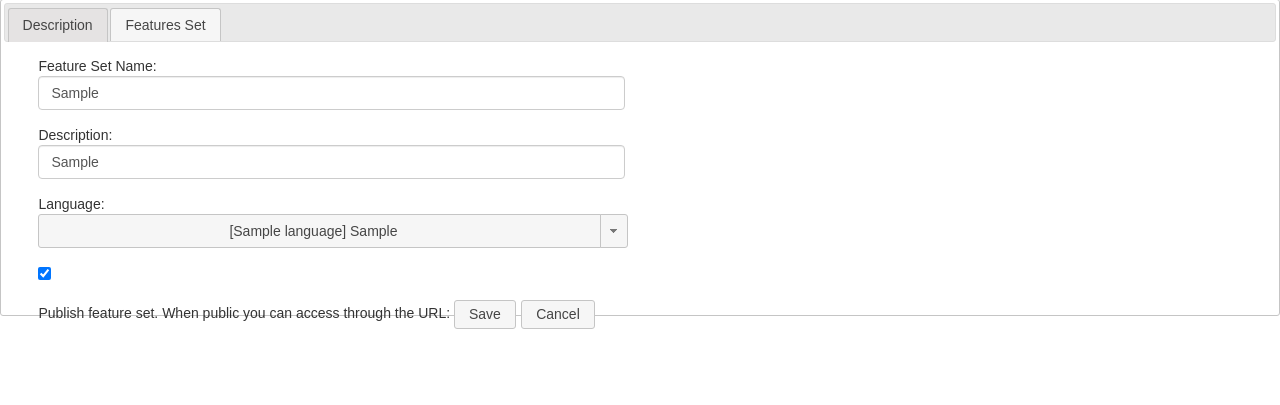
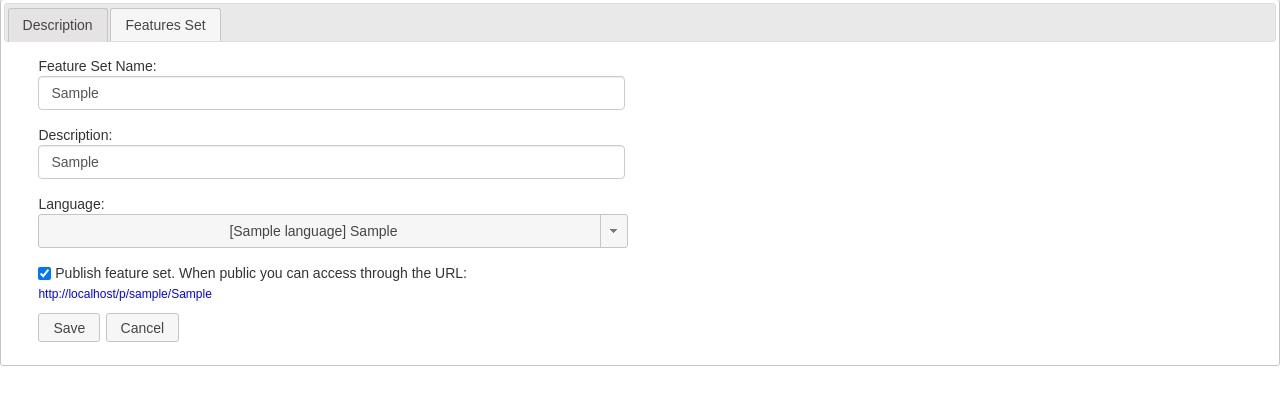
Before and after one commit to daniel-hasan/webfeatures, a Django app: a page that uses wiki-quality-web/templates/content/feature_set_update_insert.html in a window 1280 px wide. Shown: the part 73-478 px from the top of the page. Run offline with Django 3.2, Linux system fonts and the light colour scheme; a user stored in the database is signed in; tables that the repository leaves empty hold one stand-in row (values such as "Sample post"); data that the repository does not hold is empty; parts of the project's set-up code (start-up, migrations or seed data) failed here and were passed over; some libraries are stand-ins or nearby versions; some web fonts are replaced.

Commit message:
checkbox finalizado

```diff
--- a/wiki-quality-web/templates/content/feature_set_update_insert.html
+++ b/wiki-quality-web/templates/content/feature_set_update_insert.html
@@ -23,7 +23,7 @@
     <li><a class="styletabs" id="FeaturesSets" href="#tabs-2">Features Set</a></li>
   </ul>
   <div id="tabs-1">
-  	<div class = "col-md-6">
+  	<div class="col-md-6">
   		{% if object.id %}
   				<form id="updateFeatureForm" action="{% url "feature_set_edit" object.nam_feature_set %}" method="post">{% csrf_token %}
   			{% else %}
@@ -44,17 +44,18 @@
 							<span>Language:</span>
 						{% endifequal %}
 
-						<div>
+					<div>
 	                    	{{ field }}
 	                   </div>
 	                </div>
 	            {% endfor %}
-	            Publish feature set. When public you can access through the URL:
+
+			<p>&nbspPublish feature set. When public you can access through the URL: <a id="anc" href="{% url "public_extract_features" user.get_username object.nam_feature_set %}">http://{{request.get_host}}/p/{{user.get_username}}/{{object.nam_feature_set}}</a></p>
 	    		<button type="submit" id="saveButton" class="ui-button ui-widget ui-corner-all">Save</button>
 	    		<input type="button" class="ui-button ui-widget ui-corner-all" onclick="cancelEditFeature()" value = "Cancel" />
 		</form>
 	</div>
-  </div>
+</div>
 
   <div id="alertSaveFeature">
   	<p>Do you want to save your changes?</p>
@@ -63,6 +64,8 @@
   <!-- form create/update via ajax -->
   <script>
   		let href_button_clicked = "";
+
+
 
   		$("#updateFeatureForm").change(function() {
 		   $("#updateFeatureForm").data("changed",true);
@@ -82,7 +85,7 @@
 	 	$( "#analyseTexts" ).click(function() {
 	 		href_button_clicked = "";
 	 		$(this).removeAttr( "href" );
-	  		if ($("#updateFeatureForm").data("changed")) {
+	  	if ($("#updateFeatureForm").data("changed")) {
 	 			href_button_clicked = "{% url "extract_features" %}";
 	 			$( "#alertSaveFeature" ).dialog( "open" );
 	 		} else {
--- a/wiki-quality-web/wiki_quality_web/urls.py
+++ b/wiki-quality-web/wiki_quality_web/urls.py
@@ -47,7 +47,7 @@ urlpatterns = [
     url(r'^signup/', views.SignUpView.as_view(), name='signup'),
     url(r'^logout/', views.LogoutView.as_view(), name='logout'),
     url(r'^usedFeatureDelete$', views.UsedFeatureDelete.as_view(), name='usedFeaturesDelete'),
-
-   url(r'^extractFeaturesPublic/(?P<user>.*)/(?P<nam_feature_set>.*)$', views.DatasetCreateView.as_view(), name='extract_features'),
+    url(r'^p/(?P<user>.*)/(?P<nam_feature_set>.*)$', views.DatasetCreateFromSharedFeaturesetView.as_view(), name='public_extract_features'),
+    url(r'^extractFeaturesPublic/(?P<user>.*)/(?P<nam_feature_set>.*)$', views.DatasetCreateView.as_view(), name='extract_features'),
 
 ]
--- a/wiki-quality-web/wqual/static/css/wikiQuality.css
+++ b/wiki-quality-web/wqual/static/css/wikiQuality.css
@@ -101,10 +101,17 @@ h1 {
 }
 
 #tabs-1 {
-	height: 270px;
+	height: 320px;
 }
 
+#id_bol_is_public {
+	float: left;
+}
 
+#anc{
+	color:#0000FF;
+	font-size: 12px;
+}
 
 /****************************** Dataset ******************************/
 .dataset-section {
```
Also changed, not shown: wiki-quality-web/wqual/views/uploaded_datasets.py (+23 -0 lines), wiki-quality-web/templates/bases/base_main_site.html (line endings or trailing spaces).
